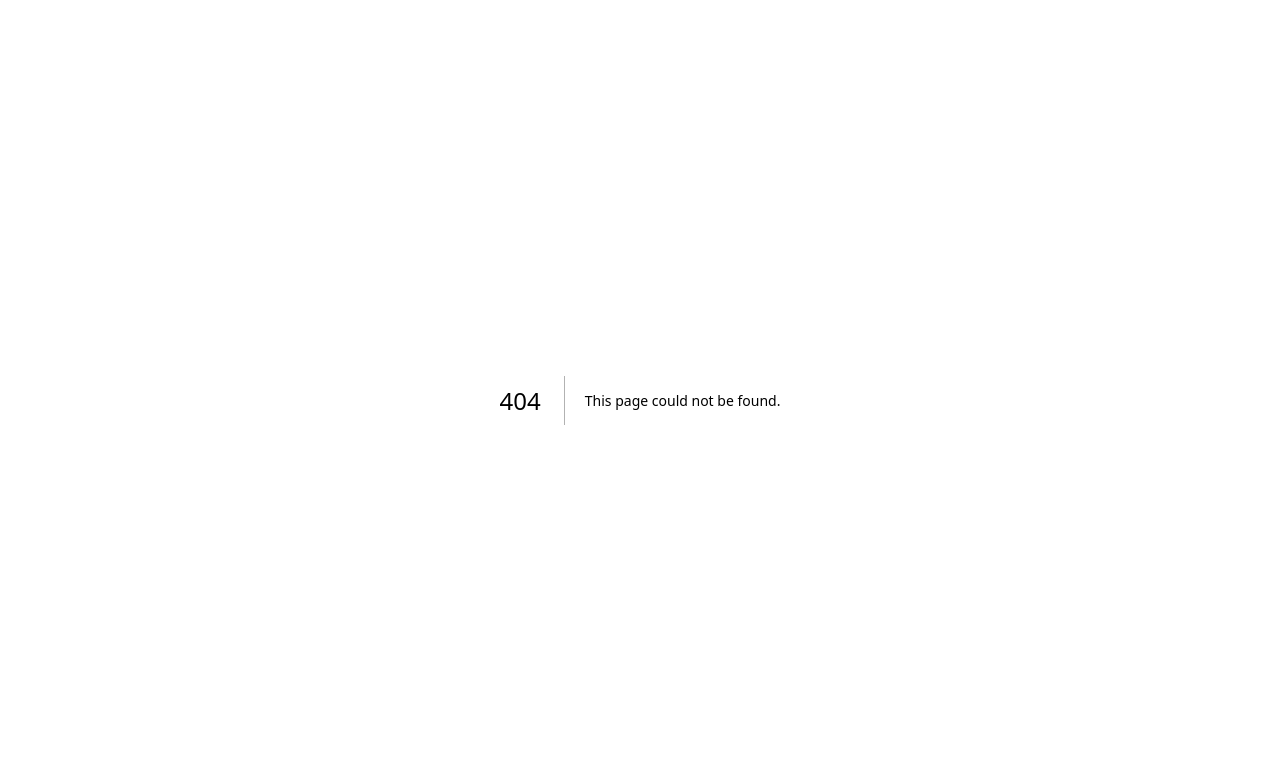
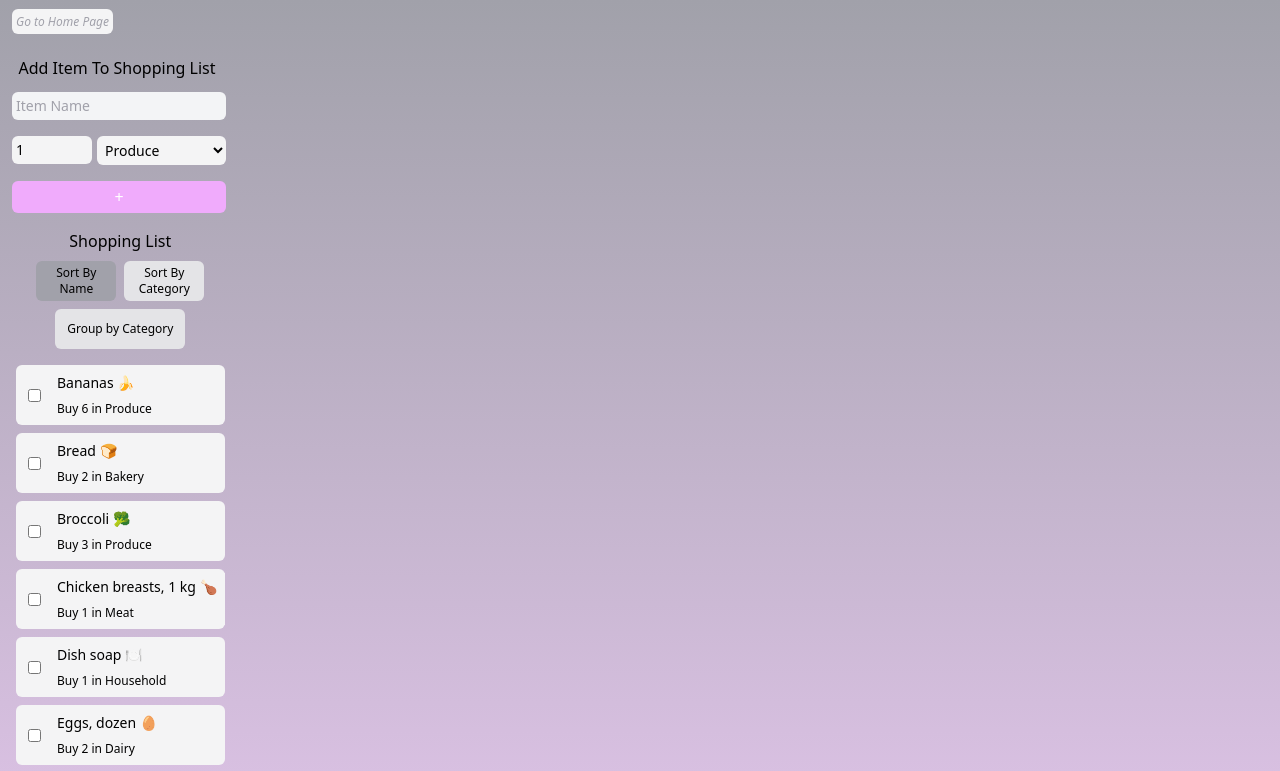
Before and after one commit to stephaniemartyna/cprg306-assignments, a Next.js app: page /week6 in a window 1280 px wide. Before the commit this address had no page. Shown: the top 771 px of the page. Built offline with nearby package versions, Linux system fonts and the light colour scheme.

Commit message:
Week 6 first push

```diff
--- /dev/null
+++ b/app/heading.js
@@ -0,0 +1,3 @@
+export default function Heading({ title }) {
+    return <h2 className="text-2xl font-bold m-2 text-zinc-600">{title}</h2>;
+  }
--- a/app/page.js
+++ b/app/page.js
@@ -11,6 +11,7 @@ export default function HomePage() {
       <p className='text-sm'><Link href="/week3">Week 3</Link></p>
       <p className='text-sm'><Link href="/week4">Week 4</Link></p>
       <p className='text-sm'><Link href="/week5">Week 5</Link></p>
+      <p className='text-sm'><Link href="/week6">Week 6</Link></p>
     </div>
     </body>
   );
--- /dev/null
+++ b/app/week6/item-list.js
@@ -0,0 +1,99 @@
+import React, { useState, useEffect } from "react";
+import Item from "./item";
+
+export default function ItemList({ items }) {
+  const [sortBy, setSortBy] = useState("name");
+  const [groupByCategory, setGroupByCategory] = useState(false);
+  const [sortedItems, setSortedItems] = useState([]);
+  const [groupedItems, setGroupedItems] = useState({});
+
+  useEffect(() => {
+    // Sort the items based on the selected sorting criteria
+    const sorted = [...items].sort((a, b) => {
+      if (a[sortBy] < b[sortBy]) return -1;
+      if (a[sortBy] > b[sortBy]) return 1;
+      return 0;
+    });
+    setSortedItems(sorted);
+
+    // Group items by category
+    const grouped = {};
+    sorted.forEach((item) => {
+      if (!grouped[item.category]) {
+        grouped[item.category] = [];
+      }
+      grouped[item.category].push(item);
+    });
+    setGroupedItems(grouped);
+  }, [items, sortBy]);
+
+  return (
+    <main className="flex ml-4 mt-4">
+      <div>
+        <h1 className="text-l text-black flex justify-center mb-2">
+          Shopping List
+        </h1>
+
+        <div className="mb-2 mt-2 flex justify-center">
+          <button
+            onClick={() => setSortBy("name")}
+            className={`text-xs ${
+              sortBy === "name" ? "bg-zinc-400" : "bg-zinc-200"
+            } text-black p-1 rounded-md w-20 mr-2`}
+          >
+            Sort By Name
+          </button>
+          <button
+            onClick={() => setSortBy("category")}
+            className={`text-xs ${
+              sortBy === "category" ? "bg-zinc-400" : "bg-zinc-200"
+            } text-black p-1 rounded-md w-20`}
+          >
+            Sort By Category
+          </button>
+        </div>
+
+        <div className="flex justify-center mb-4">
+          <button
+            onClick={() => setGroupByCategory(!groupByCategory)}
+            className={`text-xs text-black p-3 rounded-md ${
+              groupByCategory ? "bg-zinc-400" : "bg-zinc-200"
+            }`}
+          >
+            {groupByCategory ? "Ungroup" : "Group by Category"}
+          </button>
+        </div>
+        {groupByCategory ? (
+          <ul>
+            {Object.keys(groupedItems).map((category) => (
+              <div key={category}>
+                <h2 className=" text-black mb-1">{category}</h2>
+                <ul>
+                  {groupedItems[category].map((item) => (
+                    <Item
+                      key={item.id}
+                      name={item.name}
+                      quantity={item.quantity}
+                      category={item.category}
+                    />
+                  ))}
+                </ul>
+              </div>
+            ))}
+          </ul>
+        ) : (
+          <ul>
+            {sortedItems.map((item) => (
+              <Item
+                key={item.id}
+                name={item.name}
+                quantity={item.quantity}
+                category={item.category}
+              />
+            ))}
+          </ul>
+        )}
+      </div>
+    </main>
+  );
+}
--- /dev/null
+++ b/app/week6/item.js
@@ -0,0 +1,26 @@
+import React, { useState } from 'react';
+
+export default function Item({ name, quantity, category }) {
+  const [isChecked, setIsChecked] = useState(false);
+
+  const handleCheckboxChange = () => {
+    setIsChecked(!isChecked);
+  };
+
+  return (
+    <div className="bg-zinc-100 w-full mb-2 p-1 rounded-md flex items-center">
+      <input
+        type="checkbox"
+        checked={isChecked}
+        onChange={handleCheckboxChange}
+        className="mr-2 ml-2"
+      />
+      <div>
+        <h1 className="text-sm ml-1 p-1 w-full text-black bg-zinc-100 ">{name}</h1>
+        <p className="text-xs ml-1 p-1 w-full text-black bg-zinc-100">
+          Buy {quantity} in {category}
+        </p>
+      </div>
+    </div>
+  );
+}
--- /dev/null
+++ b/app/week6/items.json
@@ -0,0 +1,74 @@
+[
+  {
+    "id": "1h2GJKH12gkHG31h1H",
+    "name": "Milk, 4 L 🥛",
+    "quantity": 1,
+    "category": "Dairy"
+  },
+  {
+    "id": "2KJH3k2j3H1k2J3K1H",
+    "name": "Bread 🍞",
+    "quantity": 2,
+    "category": "Bakery"
+  },
+  {
+    "id": "3h2KJH3k2j3H1k2J3",
+    "name": "Eggs, dozen 🥚",
+    "quantity": 2,
+    "category": "Dairy"
+  },
+  {
+    "id": "4k2J3K1H2GJKH12gk",
+    "name": "Bananas 🍌",
+    "quantity": 6,
+    "category": "Produce"
+  },
+  {
+    "id": "5H1h1H2KJH3k2j3H",
+    "name": "Broccoli 🥦",
+    "quantity": 3,
+    "category": "Produce"
+  },
+  {
+    "id": "6H1k2J3K1H2GJKH1",
+    "name": "Chicken breasts, 1 kg 🍗",
+    "quantity": 1,
+    "category": "Meat"
+  },
+  {
+    "id": "7gkHG31h1H2KJH3k",
+    "name": "Pasta sauce 🍝",
+    "quantity": 3,
+    "category": "Canned goods"
+  },
+  {
+    "id": "8j3H1k2J3K1H2GJK",
+    "name": "Spaghetti, 454 g 🍝",
+    "quantity": 2,
+    "category": "Dry goods"
+  },
+  {
+    "id": "9H12gkHG31h1H2KJ",
+    "name": "Toilet paper, 12 pack 🧻",
+    "quantity": 1,
+    "category": "Household"
+  },
+  {
+    "id": "10H3k2j3H1k2J3K1",
+    "name": "Paper towels, 6 pack",
+    "quantity": 1,
+    "category": "Household"
+  },
+  {
+    "id": "11k2J3K1H2GJKH12",
+    "name": "Dish soap 🍽️",
+    "quantity": 1,
+    "category": "Household"
+  },
+  {
+    "id": "12GJKH12gkHG31h1",
+    "name": "Hand soap 🧼",
+    "quantity": 4,
+    "category": "Household"
+  }
+]
--- /dev/null
+++ b/app/week6/new-item.js
@@ -0,0 +1,94 @@
+"use client";
+import { useState } from "react";
+import Link from "next/link";
+
+export default function NewItem({onAddItem}) {
+    const [name, setName] = useState("");
+    const [quantity, setQuantity] = useState(1);
+    const [category, setCategory] = useState("Produce");
+
+    const handleSubmit = (event) => {
+        event.preventDefault();
+        const newItem = {
+            name,
+            quantity,
+            category,
+        };
+        onAddItem(newItem);
+        setName("");
+        setQuantity(1);
+        setCategory("Produce");
+    };
+
+    const handleNameChange = (event) => {
+        setName(event.target.value);};
+
+    const handleQuantityChange = (event) => {
+        setQuantity(event.target.value)};
+
+    const handleCategoryChange = (event) => {
+        setCategory(event.target.value)};
+
+        return (
+            <main className="flex justify ml-2 mt-6">
+                <div className=" ">
+                  <h1 className="ml-1 mb-3 text-black flex justify-center">
+                    Add Item To Shopping List
+                  </h1>
+                  <form onSubmit={handleSubmit}>
+                    <div>
+                    <label className="block mb-4">
+                      <input
+                        required
+                        type = "text"
+                        placeholder="Item Name"
+                        onChange={handleNameChange}
+                        value={name}
+                        className="text-sm ml-1 p-1 block w-full rounded-md placeholder-zinc-400 text-black bg-gray-100 focus:bg-white"
+                      />
+                    </label>
+                    </div>
+                    <div className="flex justify-between">
+                    <label className="block mb-4">
+                      <input
+                        type="number"
+                        required
+                        onChange={handleQuantityChange}
+                        value={quantity}
+                        className="text-sm ml-1 w-20 p-1 rounded-md text-black bg-zinc-100 focus:bg-white"
+                      />
+                    </label>
+                    <label className="block mb-4 ">
+                      <select
+                        id="categorySelect"
+                        name="category"
+                        value={category}
+                        onChange={handleCategoryChange}
+                        className="text-sm ml-1 p-1 w-full rounded-md text-black bg-zinc-100 focus:bg-white ">
+                        <option value disabled> Category</option>
+                        <option value="Produce">Produce</option>
+                        <option value="Dairy">Dairy</option>
+                        <option value="Bakery">Bakery</option>
+                        <option value="Meat">Meat</option>
+                        <option value="Frozen Foods">Frozen Foods</option>
+                        <option value="Canned Goods">Canned Goods</option>
+                        <option value="Dry Goods">Dry Goods</option>
+                        <option value="Beverages">Beverages</option>
+                        <option value="Snacks">Snacks</option>
+                        <option value="Household">Household</option>
+                        <option value="Other">Other</option>
+                    </select>
+                    </label>
+                    </div>
+                    <button
+                      type="submit"
+                      onSubmit={handleSubmit}
+                      className="ml-1 p-1 block w-full bg-fuchsia-300 hover:bg-fuchsia-500 rounded-md text-white">
+                      +
+                    </button>
+
+                  </form>
+                </div>
+                </main>
+                );
+}
--- /dev/null
+++ b/app/week6/page.js
@@ -0,0 +1,24 @@
+"use client";
+import React, {useState}  from "react";
+import ItemList from "./item-list.js";
+import NewItem from "./new-item.js";
+import itemsData from "./items.json";
+import Link from 'next/link';
+
+export default function Page() {
+
+    const [items, setItems] = useState(itemsData);
+    const handleAddItem = (newItem) => {
+        setItems([...items, newItem]);
+    }
+
+    return (
+    <body className="mt-2 min-h-screen bg-gradient-to-b from-zinc-400 to-fuchsia-200">
+    <div>
+    <Link href="/" className="ml-3 p-1 w-full rounded-md text-center italic text-xs mt-4 text-zinc-400 bg-zinc-100">Go to Home Page</Link>
+    <NewItem onAddItem = {handleAddItem} />
+    <ItemList items = {items} />
+    </div>
+    </body>
+  );
+}
```
Also changed, not shown: app/week5/items.json (+24 -24 lines).
